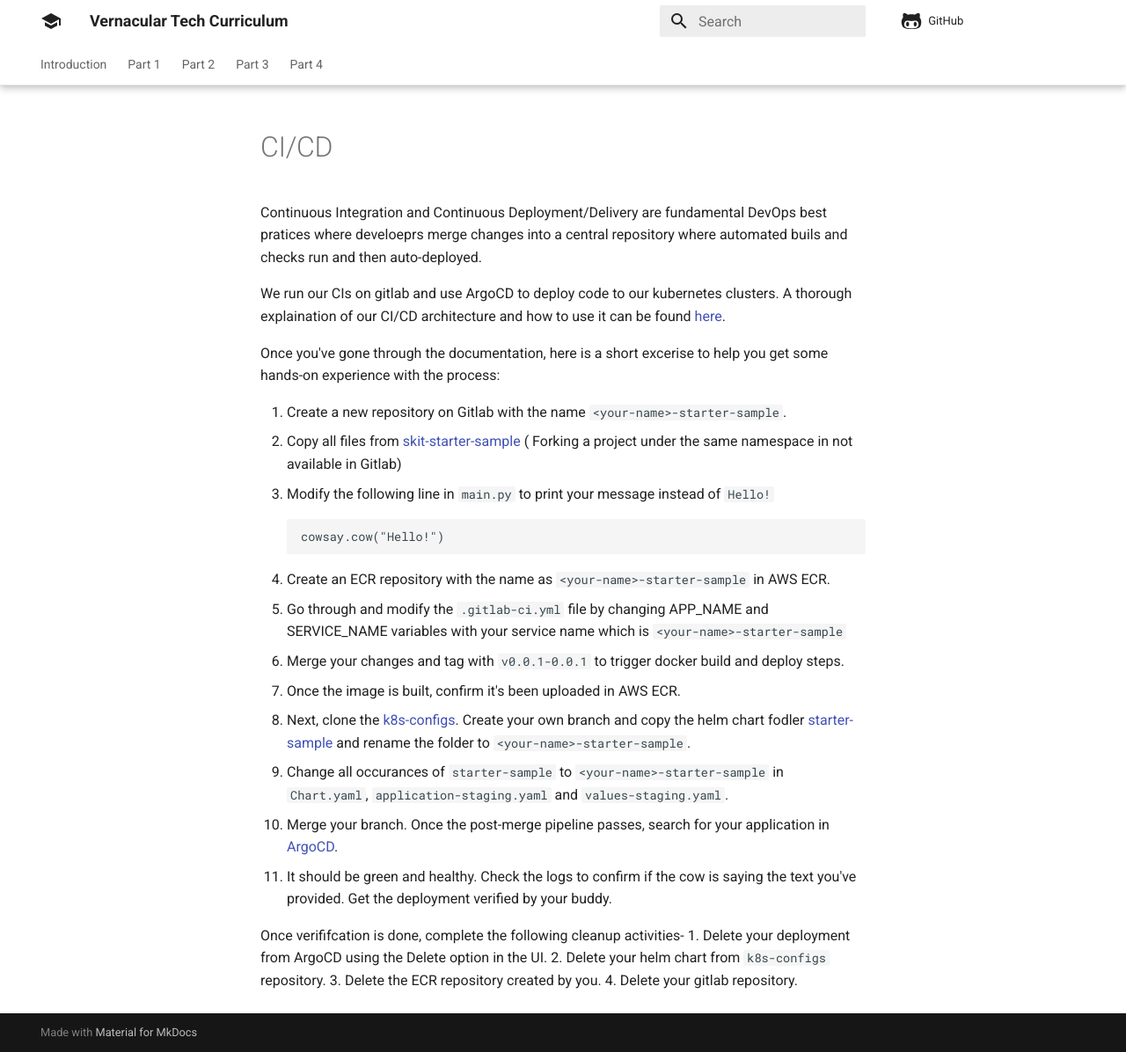
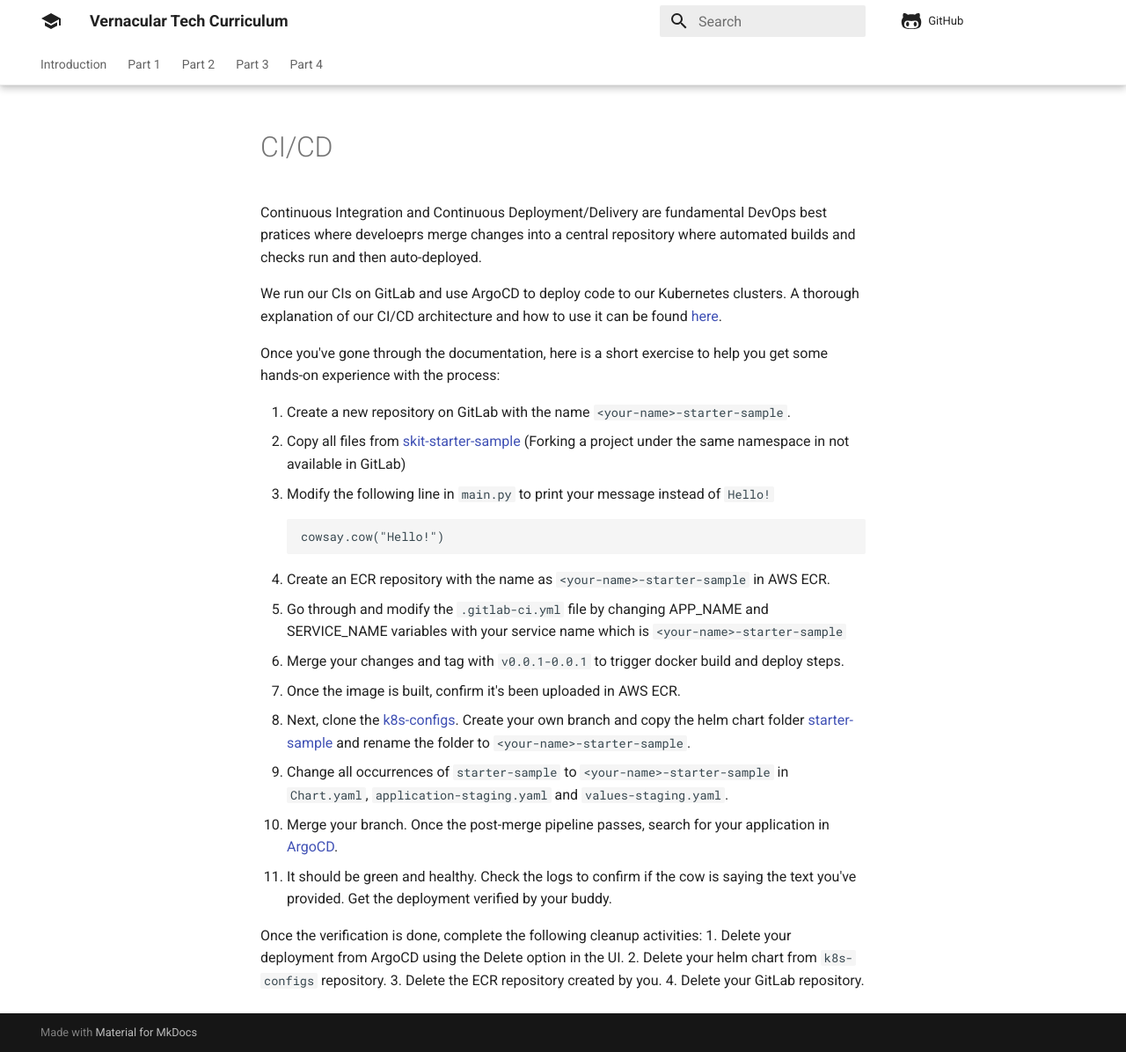
Before and after one commit to skit-ai/curriculum, an MkDocs documentation site: the page built from docs/deploying/ci_cd.md, in a window 1280 px wide and 1196 px high. Shown: the whole window at 88% size. Built offline with MkDocs 1.6.1 and Material for MkDocs 9.7.7, drawn with Linux system fonts in a browser that asks for light colours; comment, search, counter and statistics services are not loaded.

Commit message:
Minor typing error fixes.

````diff
--- a/docs/deploying/ci_cd.md
+++ b/docs/deploying/ci_cd.md
@@ -1,14 +1,14 @@
 # CI/CD
 
-Continuous Integration and Continuous Deployment/Delivery are fundamental DevOps best pratices where develoeprs merge changes into a central repository where automated buils and checks run and then auto-deployed.
+Continuous Integration and Continuous Deployment/Delivery are fundamental DevOps best pratices where develoeprs merge changes into a central repository where automated builds and checks run and then auto-deployed.
 
-We run our CIs on gitlab and use ArgoCD to deploy code to our kubernetes clusters.
-A thorough explaination of our CI/CD architecture and how to use it can be found [here](https://outline.vernacular.ai/doc/build-and-deploy-using-cicd-TQrnrCpBox).
+We run our CIs on GitLab and use ArgoCD to deploy code to our Kubernetes clusters.
+A thorough explanation of our CI/CD architecture and how to use it can be found [here](https://outline.skit.ai/doc/build-and-deploy-using-cicd-TQrnrCpBox).
 
-Once you've gone through the documentation, here is a short excerise to help you get some hands-on experience with the process:
+Once you've gone through the documentation, here is a short exercise to help you get some hands-on experience with the process:
 
-1. Create a new repository on Gitlab with the name `<your-name>-starter-sample`.
-2. Copy all files from [skit-starter-sample](https://gitlab.com/vernacularai/starter-sample) ( Forking a project under the same namespace in not available in Gitlab)
+1. Create a new repository on GitLab with the name `<your-name>-starter-sample`.
+2. Copy all files from [skit-starter-sample](https://gitlab.com/vernacularai/starter-sample) (Forking a project under the same namespace in not available in GitLab)
 3. Modify the following line in `main.py` to print your message instead of `Hello!`
     ```
     cowsay.cow("Hello!")
@@ -17,13 +17,13 @@
 5. Go through and modify the `.gitlab-ci.yml` file by changing APP_NAME and SERVICE_NAME variables with your service name which is `<your-name>-starter-sample`
 6. Merge your changes and tag with `v0.0.1-0.0.1` to trigger docker build and deploy steps.
 7. Once the image is built, confirm it's been uploaded in AWS ECR.
-8. Next, clone the [k8s-configs](https://gitlab.com/vernacularai/kubernetes/k8s-configs). Create your own branch and copy the helm chart fodler [starter-sample](link) and rename the folder to `<your-name>-starter-sample`.
-9. Change all occurances of `starter-sample` to `<your-name>-starter-sample` in `Chart.yaml`, `application-staging.yaml` and `values-staging.yaml`.
+8. Next, clone the [k8s-configs](https://gitlab.com/vernacularai/kubernetes/k8s-configs). Create your own branch and copy the helm chart folder [starter-sample](link) and rename the folder to `<your-name>-starter-sample`.
+9. Change all occurrences of `starter-sample` to `<your-name>-starter-sample` in `Chart.yaml`, `application-staging.yaml` and `values-staging.yaml`.
 10. Merge your branch.  Once the post-merge pipeline passes, search for your application in [ArgoCD](https://argocd.vernacular.ai).
 11. It should be green and healthy. Check the logs to confirm if the cow is saying the text you've provided. Get the deployment verified by your buddy.
 
-Once verififcation is done, complete the following cleanup activities-
+Once the verification is done, complete the following cleanup activities:
 1. Delete your deployment from ArgoCD using the Delete option in the UI.
 2. Delete your helm chart from `k8s-configs` repository.
 3. Delete the ECR repository created by you.
-4. Delete your gitlab repository.
+4. Delete your GitLab repository.
````
